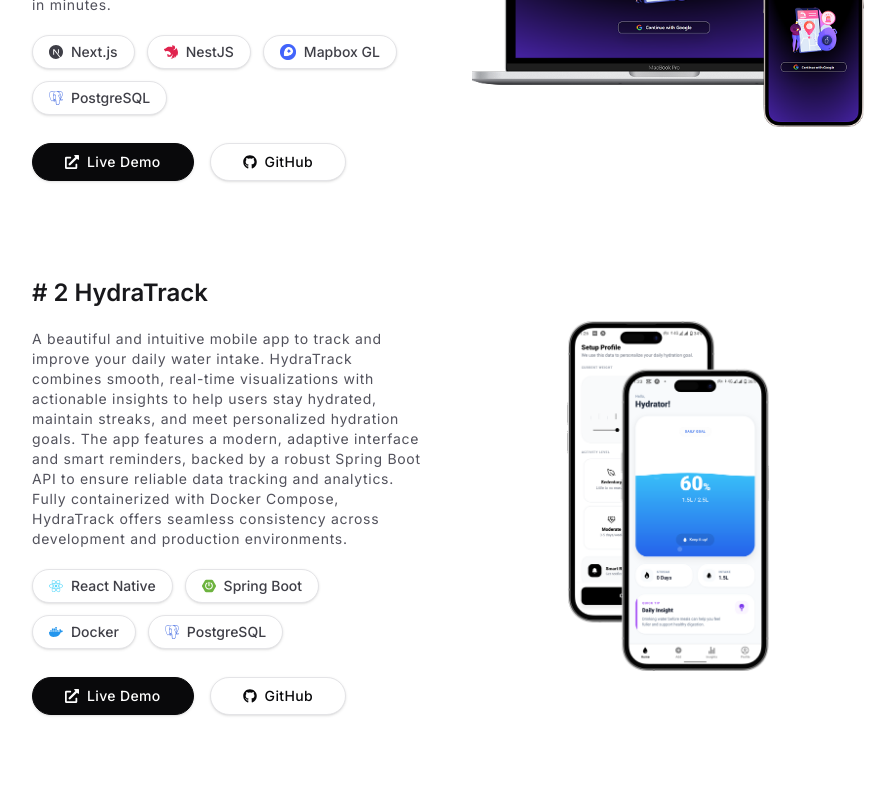
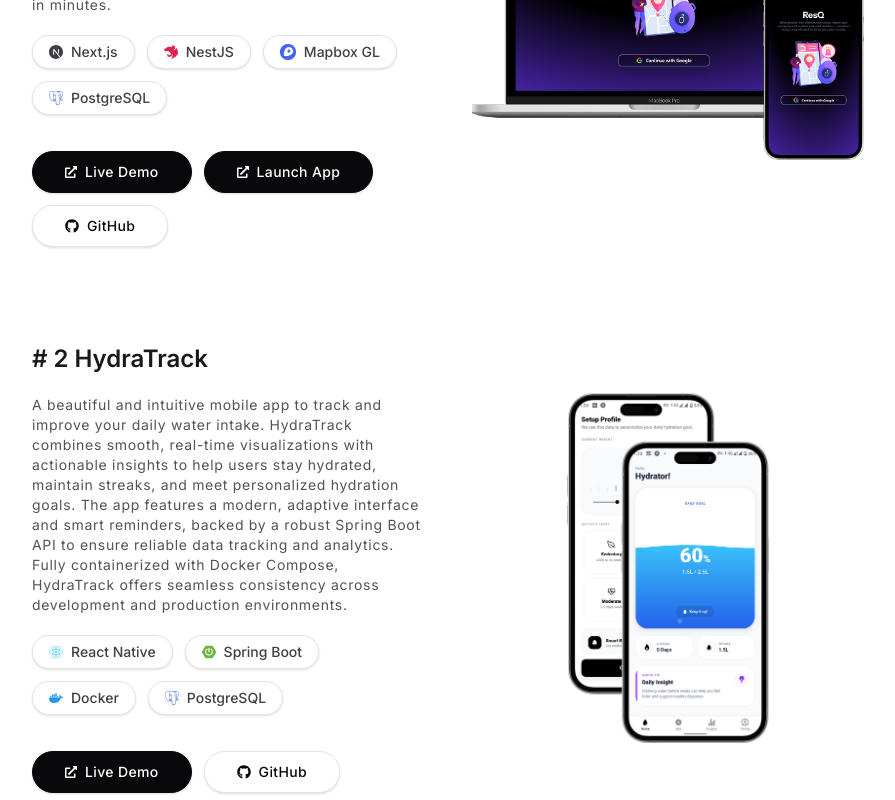
Before and after one commit to nishmikaeka/portfolio, a Next.js app: page / in a window 1280 px wide. Shown: the part 2080-2880 px from the top of the page, without its empty margins (192-1087 px from the left). Built offline with nearby package versions, Linux system fonts and the light colour scheme.

Commit message:
Changed the cv and added launch app button to resq

```diff
--- a/src/components/layout/Navbar.tsx
+++ b/src/components/layout/Navbar.tsx
@@ -109,7 +109,7 @@
               <div className="flex items-center justify-between mb-4">
                 <ThemeToggle />
                 <a
-                  href="/assets/Nishmika Ekanayaka CV.pdf"
+                  href="/assets/Nishmika Ekanayaka Resume.pdf"
                   target="_blank"
                   className="flex items-center gap-2 rounded-full bg-zinc-950 px-4 py-2 text-xs font-medium text-white dark:bg-zinc-50 dark:text-zinc-950 active:scale-90 hover:scale-105 transition-transform"
                 >
--- a/src/components/sections/Projects.tsx
+++ b/src/components/sections/Projects.tsx
@@ -40,6 +40,7 @@
       { name: "PostgreSQL", icon: SiPostgresql, color: "#4169E1" },
     ],
     link: "https://youtube.com/shorts/hpwzf3c2JHQ",
+    launchLink: "https://resqsrilanka.duckdns.org/",
     github: "https://github.com/nishmikaeka/resq-disaster-platform",
   },
   {
@@ -165,20 +166,29 @@
                 ))}
               </div>
 
-              <div className="flex w-full items-center gap-4 pt-2 flex-row sm:flex-row">
+              <div className="flex flex-wrap w-full items-center gap-3 pt-4">
                 <a
                   href={project.link}
                   target="_blank"
-                  className="flex flex-1 items-center justify-center gap-2 rounded-full shadow-sm border border-zinc-950 bg-zinc-950 px-4 py-2 text-sm font-medium tracking-wide text-white transition-transform hover:scale-105 hover:bg-zinc-800 sm:w-auto sm:flex-none sm:px-8 dark:border-zinc-700 dark:bg-white dark:text-zinc-950 dark:hover:bg-zinc-100"
+                  className="flex flex-1 sm:flex-none items-center justify-center gap-2 rounded-full shadow-sm border border-zinc-950 bg-zinc-950 px-5 py-2.5 text-sm font-medium tracking-wide text-white transition-transform hover:scale-105 hover:bg-zinc-800 sm:px-8 dark:border-zinc-700 dark:bg-white dark:text-zinc-950 dark:hover:bg-zinc-100"
                 >
-                  <FaExternalLinkAlt /> Live Demo
+                  <FaExternalLinkAlt size={12} /> Live Demo
                 </a>
+                {project.launchLink && (
+                  <a
+                    href={project.launchLink}
+                    target="_blank"
+                    className="flex flex-1 sm:flex-none items-center justify-center gap-2 rounded-full shadow-sm border border-zinc-950 bg-zinc-950 px-5 py-2.5 text-sm font-medium tracking-wide text-white transition-transform hover:scale-105 hover:bg-zinc-800 sm:px-8 dark:border-zinc-700 dark:bg-white dark:text-zinc-950 dark:hover:bg-zinc-100"
+                  >
+                    <FaExternalLinkAlt size={12} /> Launch App
+                  </a>
+                )}
                 <a
                   href={project.github}
                   target="_blank"
-                  className="flex flex-1 items-center justify-center gap-2 rounded-full shadow-sm border border-zinc-200 bg-white px-4 py-2 text-sm font-medium tracking-wide text-zinc-950 transition-transform hover:scale-105 hover:bg-zinc-50 sm:w-auto sm:flex-none sm:px-8 dark:border-zinc-700 dark:bg-zinc-800 dark:text-white dark:hover:bg-zinc-700"
+                  className="flex flex-1 sm:flex-none items-center justify-center gap-2 rounded-full shadow-sm border border-zinc-200 bg-white px-5 py-2.5 text-sm font-medium tracking-wide text-zinc-950 transition-transform hover:scale-105 hover:bg-zinc-50 sm:px-8 dark:border-zinc-700 dark:bg-zinc-800 dark:text-white dark:hover:bg-zinc-700"
                 >
-                  <FaGithub /> GitHub
+                  <FaGithub size={14} /> GitHub
                 </a>
               </div>
             </div>
```
Also changed, not shown: 1 other file (tests, documents, lock files or other folders).
